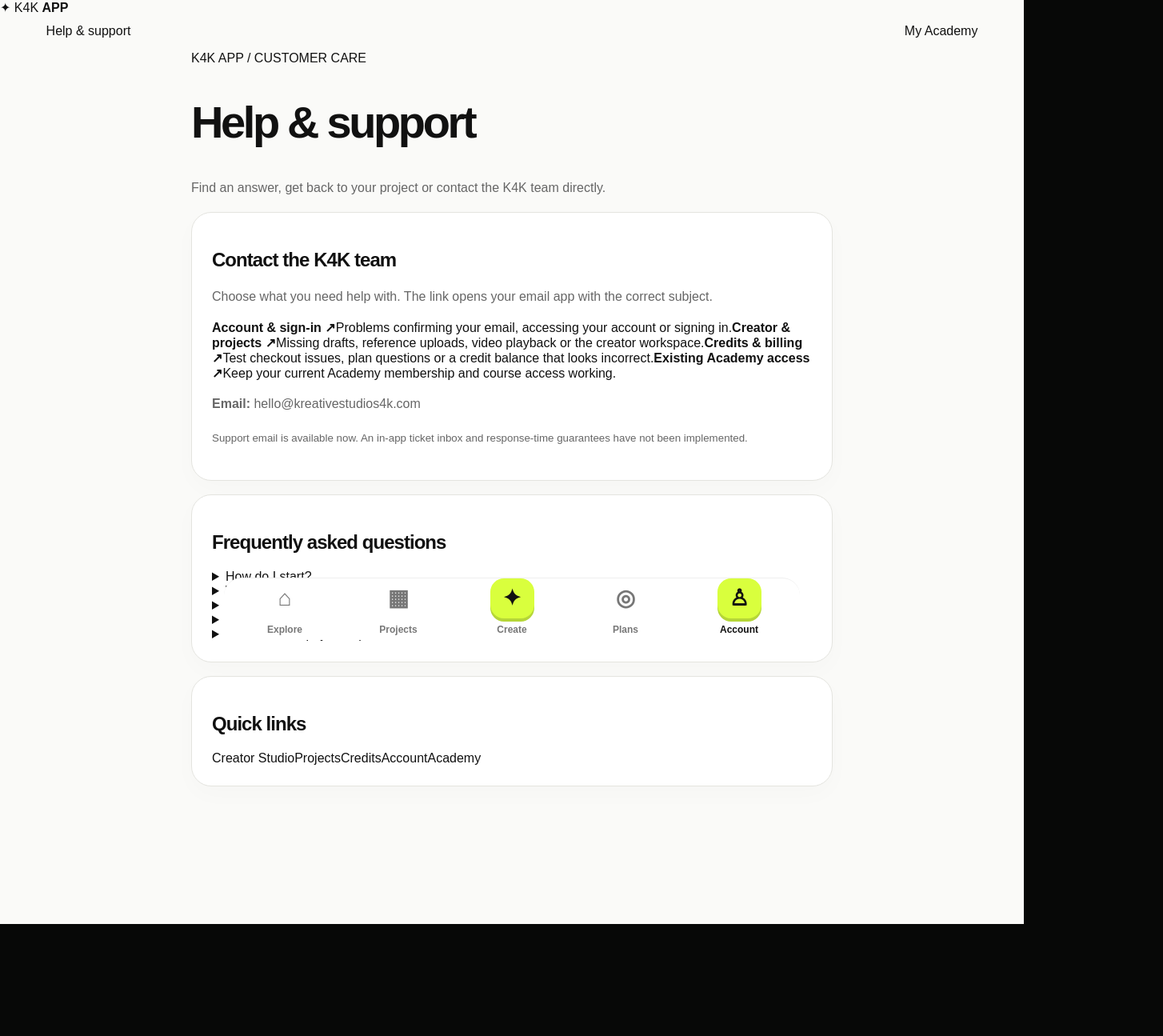
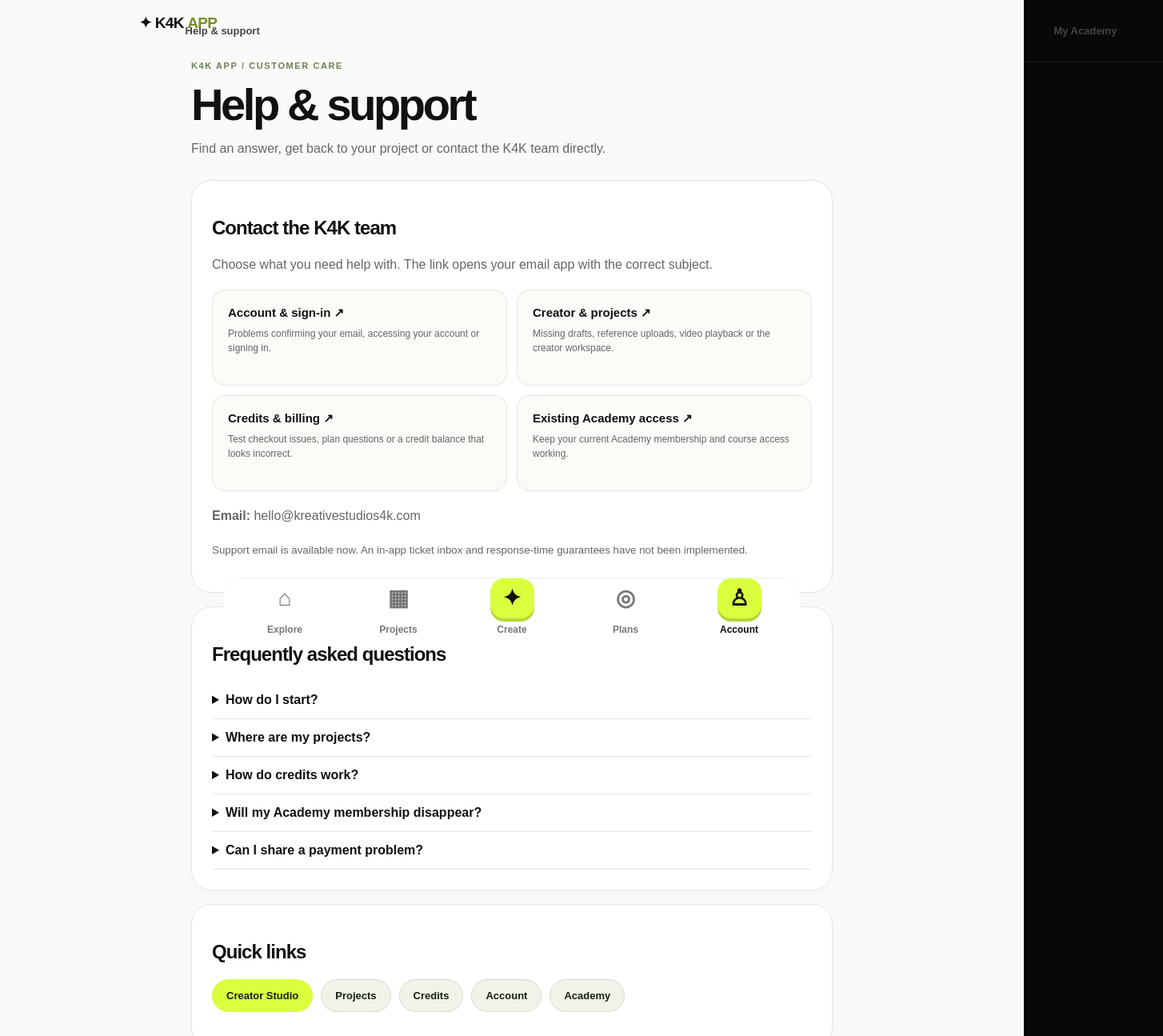
Before and after one commit to kreativestudios4k-lgtm/k4k-academy-v2, a Next.js app: page /k4k-app/support in a window 1280 px wide. Shown: the top 1295 px of the page at 80% size, 1454 px wide, since content can reach past the window. Before the commit the page ends 1155 px from the top, so only its background shows below. Built offline with nearby package versions, Linux system fonts and the light colour scheme.

Commit message:
Add accessible customer workspace and help styles without changing K4K theme

```diff
--- a/app/k4k-app/preview.css
+++ b/app/k4k-app/preview.css
@@ -3,3 +3,37 @@
 .k4k-light .k4k-light-nav{position:fixed!important;top:auto!important;bottom:0!important;left:0!important;right:0!important;transform:none!important;width:100%!important;z-index:9999!important;padding-bottom:max(18px,env(safe-area-inset-bottom))!important}
 .k4k-light .k4k-light-main{padding-bottom:calc(155px + env(safe-area-inset-bottom))!important}
 @media(min-width:800px){.k4k-light .k4k-light-nav{left:50%!important;right:auto!important;transform:translateX(-50%)!important;width:min(720px,100%)!important}}
+
+
+/* Unified customer journey - preserve K4K's existing colours */
+.k4k-global-header{max-width:980px;margin:0 auto;padding:17px 24px 0;display:flex;align-items:center;justify-content:space-between;gap:15px;flex-wrap:wrap}
+.k4k-global-brand{font-size:19px;font-weight:900;letter-spacing:-.7px;text-decoration:none;color:#111}
+.k4k-global-brand b{color:#768f25}
+.k4k-global-header nav{display:flex;align-items:center;gap:15px;flex-wrap:wrap}
+.k4k-global-header nav a{font-size:13px;font-weight:700;color:#444;text-decoration:none}
+.k4k-global-header nav a:hover{text-decoration:underline}
+.k4k-light .k4k-light-main{padding-top:26px}
+.k4k-workspace-heading{display:flex;align-items:center;justify-content:space-between;gap:18px;flex-wrap:wrap;margin:10px 0 26px}
+.k4k-workspace-heading h1{margin:10px 0}
+.k4k-workspace-heading p{margin:0;max-width:540px}
+.k4k-workspace-eyebrow{display:block;color:#6a8155;font-size:11px;font-weight:800;letter-spacing:1.6px;text-transform:uppercase}
+.k4k-workspace-refresh{border:1px solid #bdcab2;background:#f9fbf8;color:#1c2d14;border-radius:40px;padding:11px 18px;font-weight:800;cursor:pointer}
+.k4k-workspace-refresh:disabled{opacity:.6;cursor:wait}
+.k4k-workspace-error{color:#9e2424!important;font-weight:700}
+.k4k-project{display:flex;align-items:center;justify-content:space-between;flex-wrap:wrap;gap:12px}
+.k4k-project h2{font-size:22px;margin:9px 0 3px}
+.k4k-project p{font-size:13px;margin:5px 0}
+.k4k-project-state{text-align:right;display:grid;gap:7px}
+.k4k-project-state>span{display:inline-block;background:#ecf4df;border:1px solid #d1dfb9;border-radius:40px;padding:8px 12px;text-transform:capitalize;font-size:12px;font-weight:800}
+.k4k-project-state small{color:#7c8076}
+.k4k-workspace-actions{display:flex;gap:10px;flex-wrap:wrap;margin:18px 0}
+.k4k-workspace-actions a{background:#f0f3e9;border:1px solid #d6ddcf;border-radius:40px;padding:12px 17px;color:#172011!important;font-size:13px;font-weight:800}
+.k4k-workspace-actions a:first-child{background:#d9ff3d;border-color:#d9ff3d}
+.k4k-support-grid{display:grid;grid-template-columns:repeat(2,minmax(0,1fr));gap:12px;margin:18px 0}
+.k4k-support-tile{display:flex;flex-direction:column;gap:8px;min-height:120px;padding:19px;border:1px solid #e2e6db;border-radius:16px;background:#fafcf8;text-decoration:none}
+.k4k-support-tile strong{font-size:15px}
+.k4k-support-tile span{font-size:12px;color:#666;line-height:1.5}
+.k4k-support-faq details{border-bottom:1px solid #e5e5df;padding:14px 0}
+.k4k-support-faq summary{font-weight:800;cursor:pointer}
+.k4k-support-faq details p{margin:12px 0 4px}
+@media(max-width:520px){.k4k-global-header{padding:14px 17px 0}.k4k-global-header nav{gap:12px}.k4k-global-header nav a{font-size:12px}.k4k-support-grid{grid-template-columns:1fr}.k4k-light .k4k-light-main{padding:22px 16px 155px}.k4k-project-state{text-align:left}}
```
